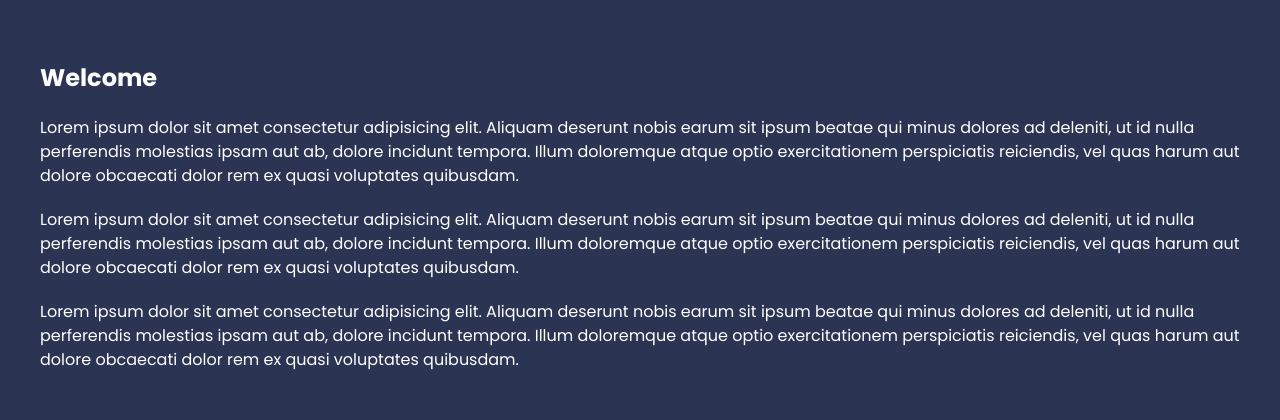
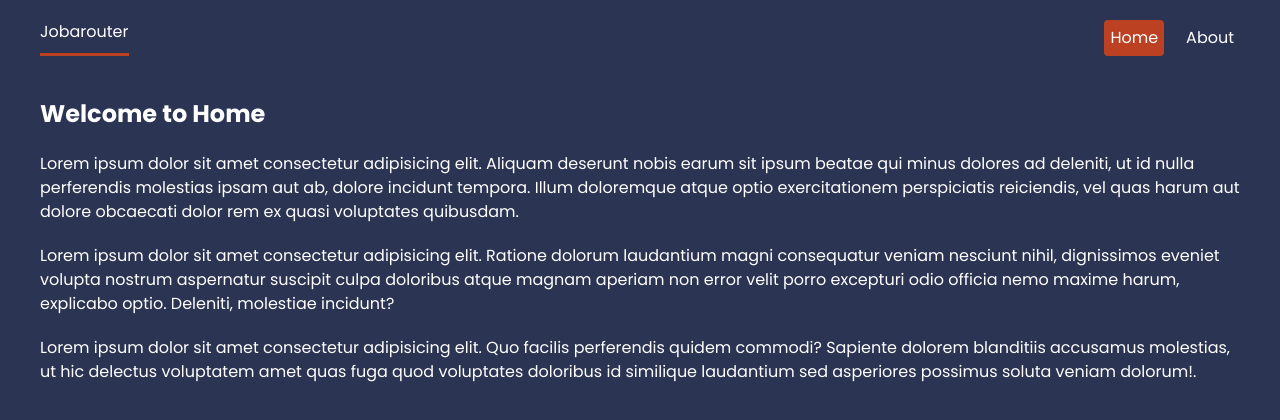
Before and after one commit to Nnadivictory25/React-Router-Lessons, a React (Vite) app: page / in a window 1280 px wide. Shown: the top 420 px of the page. Built offline with nearby package versions, Linux system fonts and the light colour scheme.

Commit message:
used the new router method

```diff
--- a/src/App.css
+++ b/src/App.css
@@ -34,7 +34,7 @@ button {
 header nav {
   display: flex;
   gap: 16px;
-  justify-content: end;
+  justify-content: flex end;
   max-width: 1200px;
   margin: 0 auto;
 }
--- a/src/App.tsx
+++ b/src/App.tsx
@@ -1,22 +1,31 @@
-import { BrowserRouter, Routes, Route, Link } from 'react-router-dom';
+import {
+	createBrowserRouter,
+	Route,
+	createRoutesFromElements,
+  RouterProvider,
+} from 'react-router-dom';
+
 import './App.css';
+
 // pages
 import About from './pages/About';
 import Home from './pages/Home';
 
+// Layouts
+import RootLayout from './layouts/RootLayout';
 
-
+const router = createBrowserRouter(
+	createRoutesFromElements(
+		<Route path='/' element={<RootLayout />}>
+			<Route path='/' element={<Home />} />
+			<Route path='about' element={<About />} />
+		</Route>
+	)
+);
 
 function App() {
 	return (
-		<BrowserRouter>
-      <main>
-        <Routes>
-          <Route path='/' element={<Home />} />
-          <Route path='about' element={<About />} />
-        </Routes>
-      </main>
-		</BrowserRouter>
+		<RouterProvider router={router} />
 	);
 }
 
--- /dev/null
+++ b/src/layouts/RootLayout.tsx
@@ -0,0 +1,22 @@
+import { NavLink, Outlet } from 'react-router-dom';
+
+const RootLayout = () => {
+	return (
+		<div className='root-layout'>
+			<header>
+				<nav>
+					{/* Link acts almost as Navlink, just that it doesn't add the active class to the anchor tag incase of styling */}
+					<h1>Jobarouter</h1>
+					<NavLink to='/'>Home</NavLink>
+					<NavLink to='about'>About</NavLink>
+				</nav>
+            </header>
+
+            <main>
+                <Outlet />
+            </main>
+		</div>
+	);
+};
+
+export default RootLayout;
--- a/src/pages/Home.tsx
+++ b/src/pages/Home.tsx
@@ -3,10 +3,10 @@
 const Home = () => {
     return (
         <div className="home">
-            <h2>Welcome</h2>
+            <h2>Welcome to Home</h2>
             <p>Lorem ipsum dolor sit amet consectetur adipisicing elit. Aliquam deserunt nobis earum sit ipsum beatae qui minus dolores ad deleniti, ut id nulla perferendis molestias ipsam aut ab, dolore incidunt tempora. Illum doloremque atque optio exercitationem perspiciatis reiciendis, vel quas harum aut dolore obcaecati dolor rem ex quasi voluptates quibusdam.</p>
-            <p>Lorem ipsum dolor sit amet consectetur adipisicing elit. Aliquam deserunt nobis earum sit ipsum beatae qui minus dolores ad deleniti, ut id nulla perferendis molestias ipsam aut ab, dolore incidunt tempora. Illum doloremque atque optio exercitationem perspiciatis reiciendis, vel quas harum aut dolore obcaecati dolor rem ex quasi voluptates quibusdam.</p>
-            <p>Lorem ipsum dolor sit amet consectetur adipisicing elit. Aliquam deserunt nobis earum sit ipsum beatae qui minus dolores ad deleniti, ut id nulla perferendis molestias ipsam aut ab, dolore incidunt tempora. Illum doloremque atque optio exercitationem perspiciatis reiciendis, vel quas harum aut dolore obcaecati dolor rem ex quasi voluptates quibusdam.</p>
+            <p>Lorem ipsum dolor sit amet consectetur adipisicing elit. Ratione dolorum laudantium magni consequatur veniam nesciunt nihil, dignissimos eveniet volupta nostrum aspernatur suscipit culpa doloribus atque magnam aperiam non error velit porro excepturi odio officia nemo maxime harum, explicabo optio. Deleniti, molestiae incidunt?</p>
+            <p>Lorem ipsum dolor sit amet consectetur adipisicing elit. Quo facilis perferendis quidem commodi? Sapiente dolorem blanditiis accusamus molestias, ut hic delectus voluptatem amet quas fuga quod voluptates doloribus id similique laudantium sed asperiores possimus soluta veniam dolorum!.</p>
         </div>
     );
 };
```
